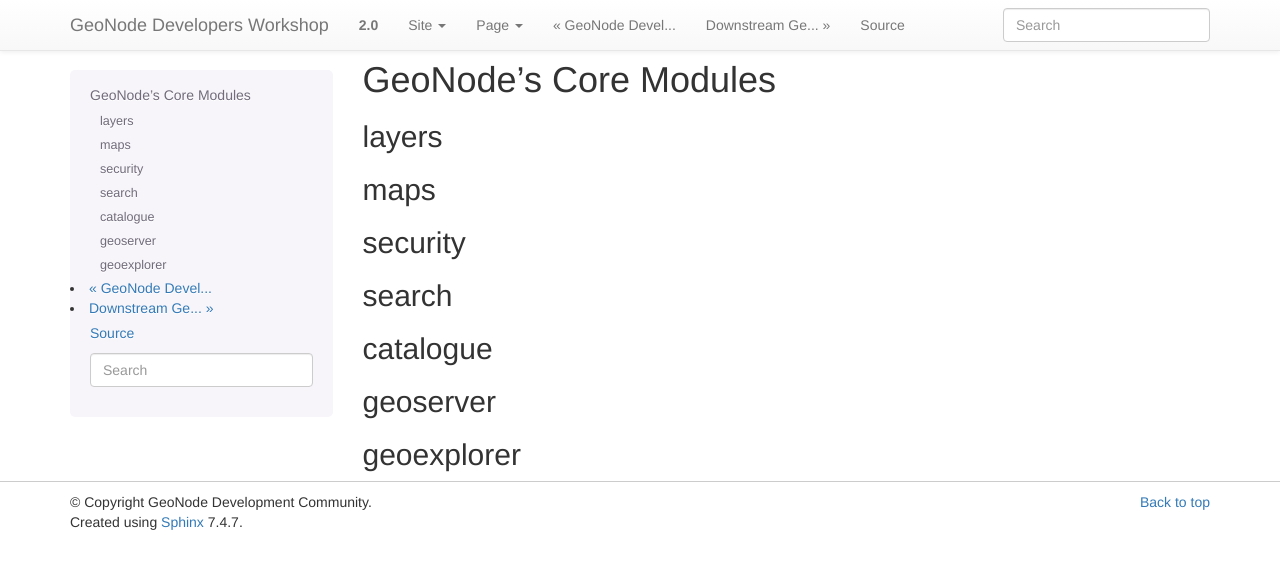
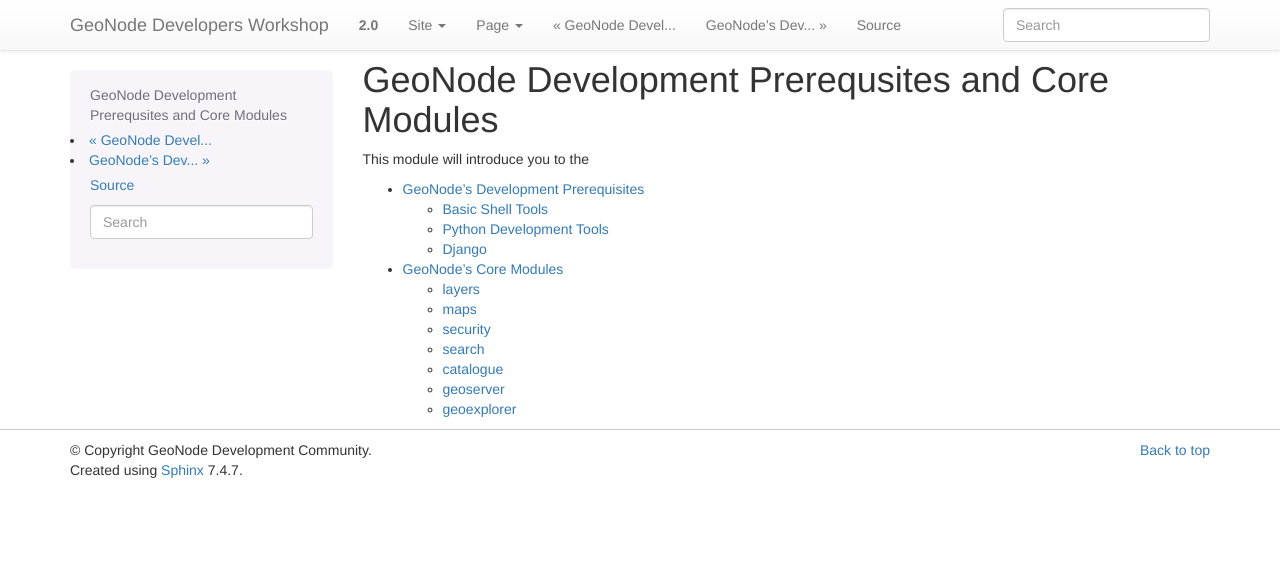
Before and after one commit to lucacasagrande/geonode-workshops, a Sphinx documentation site: the page built from devel/doc/core/index.rst, in a window 1280 px wide. Shown: the top 569 px of the page. Built offline with Sphinx 7.4.7, drawn with Linux system fonts in a browser that asks for light colours; pages that are not in the unit, such as notebooks, are missing from menus.

Commit message:
More work

```diff
--- a/devel/doc/core/index.rst
+++ b/devel/doc/core/index.rst
@@ -1,25 +1,12 @@
 .. _core:
 
-GeoNode's Core Modules
-======================
+GeoNode Development Prerequsites and Core Modules
+=================================================
 
-layers
-------
+This module will introduce you to the
 
-maps
-----
+.. toctree::
+   :maxdepth: 2
 
-security
---------
-
-search
-------
-
-catalogue
----------
-
-geoserver
----------
-
-geoexplorer
------------
+   prerequisites
+   coremodules
--- a/devel/doc/index.rst
+++ b/devel/doc/index.rst
@@ -29,7 +29,7 @@
   Learn about GeoNode's Architecture, the tools it is developed with and the standards it supports.
 
 :ref:`core`
-  Learn about GeoNode's core modules and how they work together to provide a complete web mapping tool.
+  Learn about GeoNode Development Prerequisites, its core modules and how they work together to provide a complete web mapping tool.
 
 :ref:`projects`
   Learn how existing projects leverage GeoNode and create your own
```
Also changed, not shown: devel/doc/core/coremodules.rst (added, +25 -0 lines), devel/doc/core/prerequisites.rst (added, +47 -0 lines).
